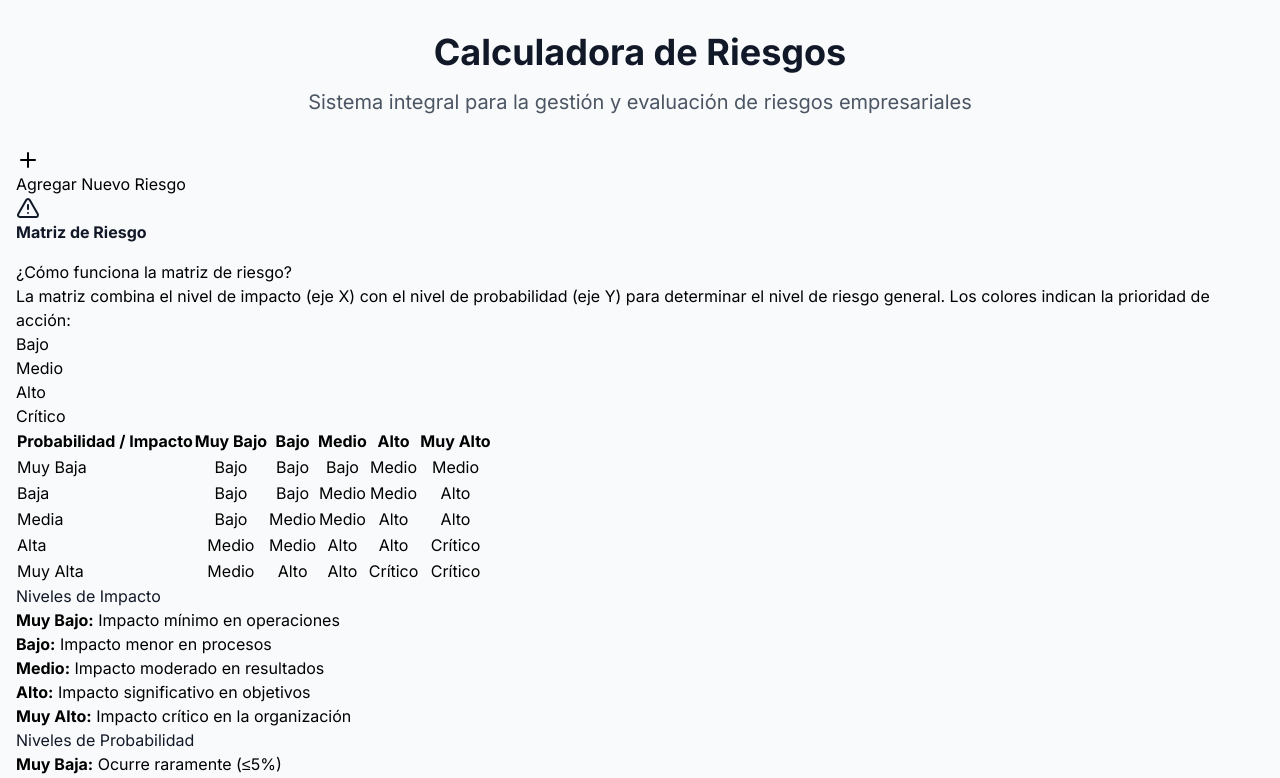
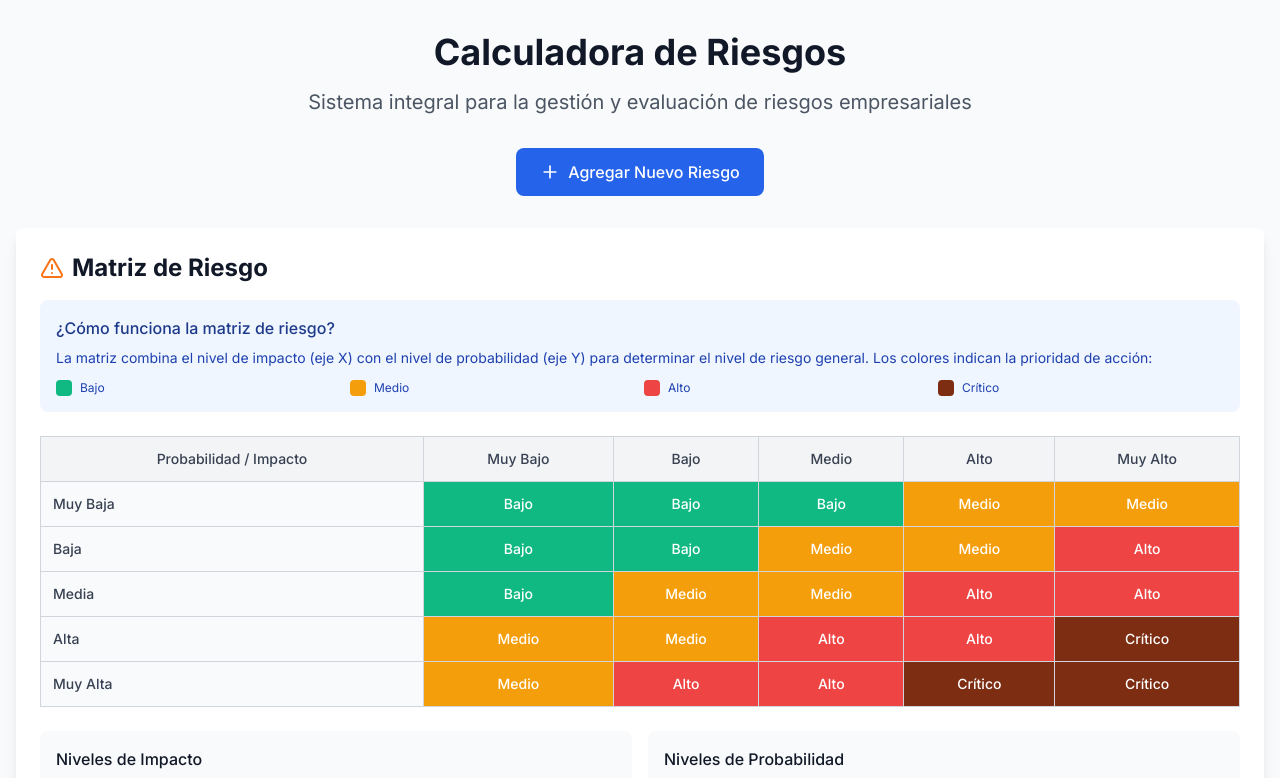
Before and after one commit to AkionAG7/CalculadoreDeRiesgoNext, a Next.js app: page / in a window 1280 px wide. Shown: the top 778 px of the page. Built offline with nearby package versions, Linux system fonts and the light colour scheme.

Commit message:
cambiesote

```diff
--- a/app/page.tsx
+++ b/app/page.tsx
@@ -1,5 +1,5 @@
 'use client'
-import './globals.css'
+
 
 import RiskCalculator from '@/components/RiskCalculator'
 
--- a/tailwind.config.js
+++ b/tailwind.config.js
@@ -1,18 +1,20 @@
 /** @type {import('tailwindcss').Config} */
 module.exports = {
   content: [
-    "./app/**/*.{js,ts,jsx,tsx,mdx}", // cubre layout, page y todos los componentes
+    './app/**/*.{js,ts,jsx,tsx,mdx}',
+    './components/**/*.{js,ts,jsx,tsx,mdx}',
+    './src/**/*.{js,ts,jsx,tsx,mdx}',
   ],
   theme: {
     extend: {
       colors: {
         risk: {
-          low: "#10b981",
-          medium: "#f59e0b",
-          high: "#ef4444",
-          critical: "#7c2d12",
-        },
-      },
+          low: '#10b981',
+          medium: '#f59e0b',
+          high: '#ef4444',
+          critical: '#7c2d12'
+        }
+      }
     },
   },
   plugins: [],
```
